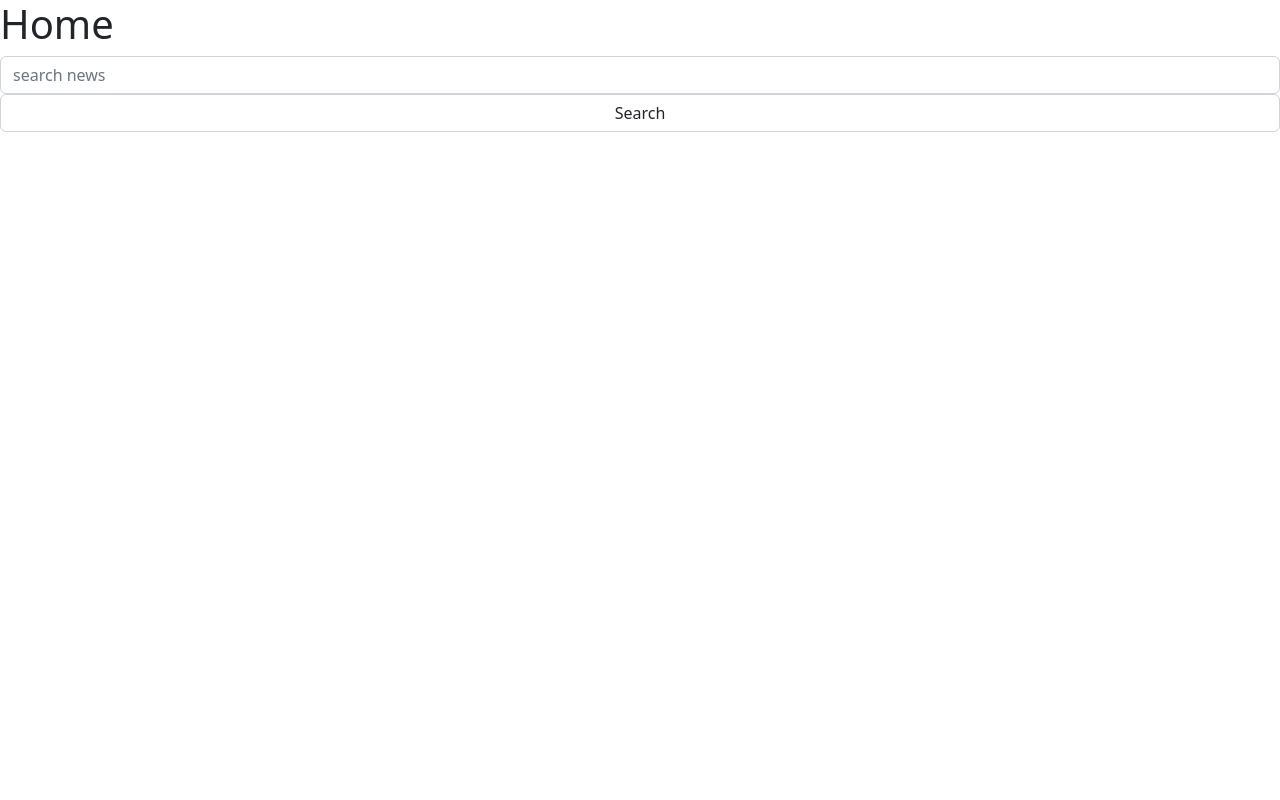
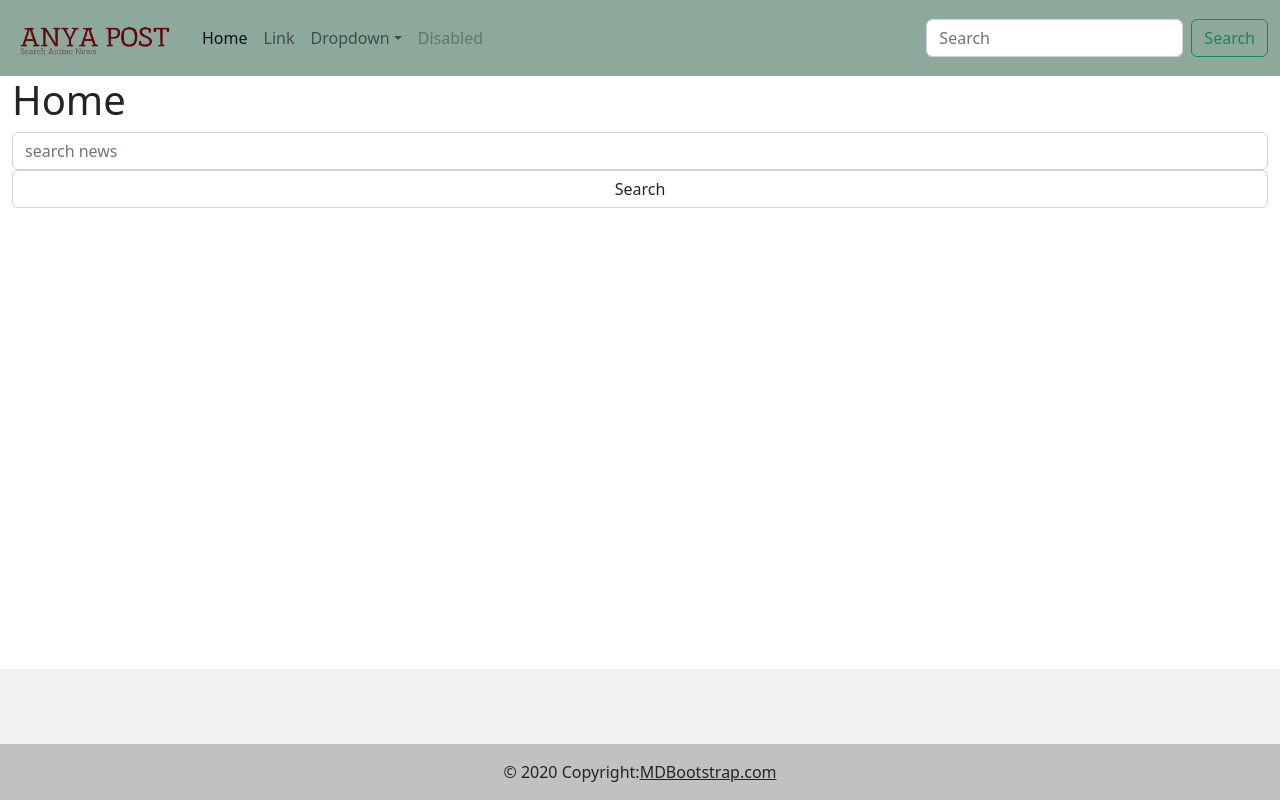
Before and after one commit to Vvidsky/anya-post, a React (Create React App) app: page / in a window 1280 px wide. Built offline with nearby package versions, Linux system fonts and the light colour scheme.

Commit message:
Added route error handling

```diff
--- a/src/App.js
+++ b/src/App.js
@@ -1,17 +1,20 @@
-import {Routes, Route} from 'react-router-dom';
-import Home from './routes/Home';
-import Layout from './routes/Layout/Layout';
-import Index from './routes/index/Index'
+import { Routes, Route, Navigate } from "react-router-dom";
+import Home from "./routes/Home";
+import Layout from "./routes/Layout/Layout";
+import Index from "./routes/index/Index";
+import News from "./routes/news/news";
+import "./App.css";
 
 function App() {
   return (
     <Routes>
-        <Route path="/" element={<Index />} />
-        <Route path="/news" element={<Layout />}>
-          <Route index element={<Home />} />
-          <Route path=":newsId" elements={<div>newsid</div>} />
-        </Route>
-      </Routes>
+      <Route path="/" element={<Layout />}>
+        <Route index element={<Home />} />
+        <Route path="/home" element={<Home />} />
+        <Route path="/news/:newsId" element={<News />} />
+        <Route path="*" element={<Navigate to="/" replace />} />
+      </Route>
+    </Routes>
   );
 }
 
```
